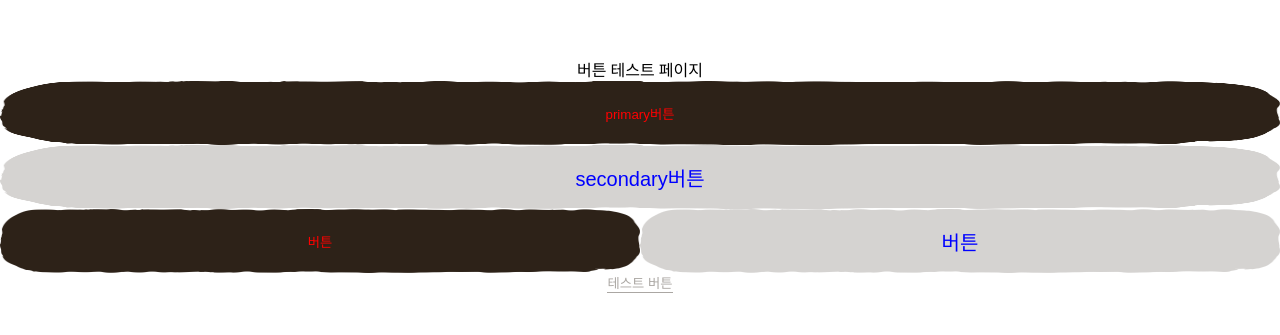
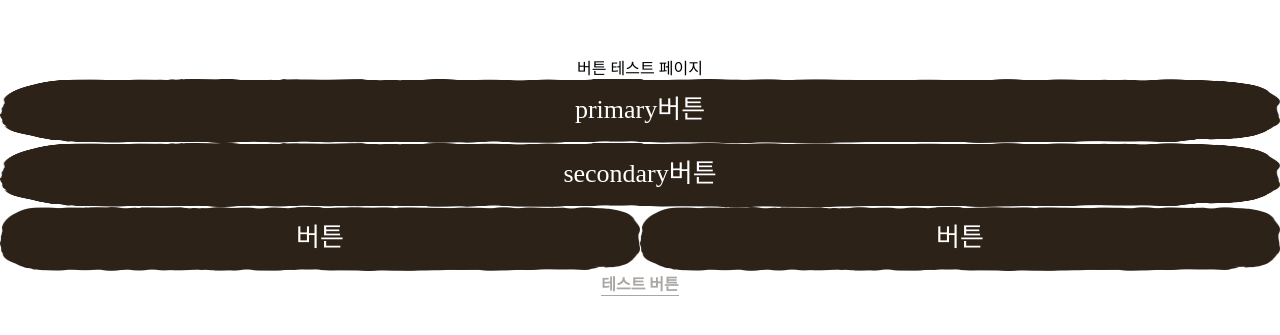
Before and after one commit to GyoSuIsChae/nyang-letter-client, a React app: page /button in a window 1280 px wide. Shown: the part 225-560 px from the top of the page. Built offline with nearby package versions, Linux system fonts and the light colour scheme.

Commit message:
:hammer: Button 컴포넌트 로직 수정

```diff
--- a/src/components/CommonButton/index.tsx
+++ b/src/components/CommonButton/index.tsx
@@ -3,19 +3,24 @@ import React from 'react';
 
 import styled from 'styled-components';
 
+import imageHelpBtn from '@assets/images/btn_help.png';
 import imagePrimaryBtn from '@assets/images/primary_btn.png';
 import imageSecondaryBtn from '@assets/images/secondary_btn.png';
+import { TX, TextCSS } from '@components/Text';
 
 interface ICommonButtonProps {
+  type?: 'button' | 'submit' | 'reset';
   label: string;
-  target: 'primary' | 'secondary' | 'default';
+  target: 'primary' | 'secondary' | 'help' | 'default';
   onClick: () => void;
   disabled?: boolean;
   inline?: boolean;
   fullWidth?: boolean;
   height?: number;
   wrapperStyle?: { [key: string]: string };
+  buttonTextStyle?: { [key: string]: string };
 }
+
 interface IUnderlineButtonProps {
   label: string;
   onClick: () => void;
@@ -27,7 +32,8 @@ interface IUnderlineButtonProps {
 
 interface ICommonButtonContainerProps {
   disabled?: boolean;
-  target: 'primary' | 'secondary' | 'default';
+  type?: 'button' | 'submit' | 'reset';
+  target: 'primary' | 'secondary' | 'help' | 'default';
   inline?: boolean;
   fullWidth?: boolean;
   height?: number;
@@ -40,14 +46,35 @@ interface IUnderlineButtonContainerProps {
   wrapperStyle?: { [key: string]: string };
 }
 
-const getButtonImage = (target: string) => {
+interface ICommonButtonTextProps {
+  fullWidth?: boolean;
+  buttonTextStyle?: { [key: string]: string };
+}
+
+const getButtonImage = (target: string, disabled = false) => {
   switch (target) {
     case 'primary':
+      if (disabled) {
+        return imageSecondaryBtn;
+      }
+
       return imagePrimaryBtn;
-    case 'secondary':
-      return imageSecondaryBtn;
+
+    case 'help':
+      return imageHelpBtn;
+
     default:
       return imagePrimaryBtn;
+  }
+};
+
+const getAspectRatio = (target: string) => {
+  switch (target) {
+    case 'help':
+      return 3.2;
+
+    default:
+      return 5.35;
   }
 };
 
@@ -56,12 +83,16 @@ const CommonButtonContainer = styled.button<ICommonButtonContainerProps>`
   align-items: center;
   justify-content: center;
   height: ${({ height }) => height || 64}px;
-  ${({ inline }) => inline && 'flex: 1;'}
-  ${({ fullWidth }) => fullWidth && 'width: 100%;'}
-  background-image: url(${({ target }) => getButtonImage(target)});
   background-repeat: no-repeat;
   background-size: 100% 100%;
-  ${({ disabled }) => disabled && 'filter: opacity(0.5);'};
+  background-image: url(${({ target, disabled }) =>
+    getButtonImage(target, disabled)});
+
+  aspect-ratio: ${({ target }) => getAspectRatio(target)};
+  pointer: ${({ disabled }) => (disabled ? 'default' : 'pointer')};
+
+  ${({ fullWidth }) => fullWidth && 'width: 100%;'}
+  ${({ inline }) => inline && 'flex: 1;'}
   ${({ wrapperStyle }) => wrapperStyle || null};
 `;
 
@@ -76,7 +107,18 @@ const UnderlineButtonContainer = styled.button<IUnderlineButtonContainerProps>`
   ${({ wrapperStyle }) => wrapperStyle || null};
 `;
 
+const CommonButtonText = styled.span<ICommonButtonTextProps>`
+  ${({ fullWidth }) => (fullWidth ? TextCSS.Head4 : TextCSS.Body1)}
+  ${({ buttonTextStyle }) => buttonTextStyle || null}
+  color: #ffffff;
+`;
+
+const UnderLineButtonText = styled(TX.SubHead2)`
+  color: ${({ theme }) => theme.colors.grey002};
+`;
+
 const CommonButton = ({
+  type = 'button',
   label,
   target,
   disabled = false,
@@ -85,9 +127,10 @@ const CommonButton = ({
   height = 64,
   onClick,
   wrapperStyle = {},
-}: ICommonButtonProps) => {
-  return (
+  buttonTextStyle = {},
+}: ICommonButtonProps) => (
   <CommonButtonContainer
+    type={type}
     disabled={disabled}
     inline={inline}
     fullWidth={fullWidth}
@@ -96,11 +139,11 @@ const CommonButton = ({
     wrapperStyle={wrapperStyle}
     onClick={() => onClick()}
   >
-      {/* TODO: Typography 컴포넌트 적용하기 */}
-      <span>{label}</span>
+    <CommonButtonText fullWidth={fullWidth} buttonTextStyle={buttonTextStyle}>
+      {label}
+    </CommonButtonText>
   </CommonButtonContainer>
 );
-};
 
 export const UnderlineButton = ({
   label,
@@ -109,8 +152,7 @@ export const UnderlineButton = ({
   fullWidth = false,
   onClick,
   wrapperStyle = {},
-}: IUnderlineButtonProps) => {
-  return (
+}: IUnderlineButtonProps) => (
   <UnderlineButtonContainer
     disabled={disabled}
     inline={inline}
@@ -118,10 +160,8 @@ export const UnderlineButton = ({
     wrapperStyle={wrapperStyle}
     onClick={() => onClick()}
   >
-      {/* TODO: Typography 컴포넌트 적용하기 */}
-      <span style={{ color: 'rgba(171, 167, 163, 1)' }}>{label}</span>
+    <UnderLineButtonText>{label}</UnderLineButtonText>
   </UnderlineButtonContainer>
 );
-};
 
 export default CommonButton;
```
Lines whose indentation alone changed are shown as unchanged.
